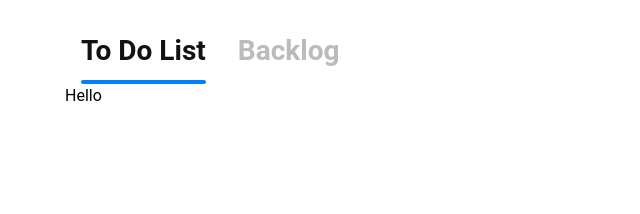
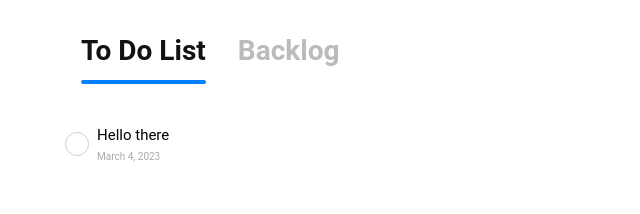
Before and after one commit to mahdiboomeri/bitburst-assessment, a Vue app: page /#/todo in a window 1280 px wide. Shown: the top 214 px of the page, without its empty margins (319-959 px from the left). Built offline with nearby package versions, Linux system fonts and the light colour scheme.

Commit message:
feat: todo item component

```diff
--- a/src/App.vue
+++ b/src/App.vue
@@ -5,7 +5,6 @@ import AppLayout from './layouts/default.vue'
 
 <template>
   <AppLayout>
-    Hello
     <RouterView />
   </AppLayout>
 </template>
--- /dev/null
+++ b/src/components/AppCheckbox.vue
@@ -0,0 +1,33 @@
+<script setup lang="ts">
+defineProps<{
+  modelValue: boolean
+}>()
+
+const emit = defineEmits<{
+  (event: 'update:modelValue', value: boolean): void
+}>()
+</script>
+
+<template>
+  <div class="relative w-6 h-6">
+    <input
+      type="checkbox"
+      class="checkbox w-full h-full rounded-full appearance-none outline-none cursor-pointer border border-light-gray checked:bg-normal-blue checked:border-normal-blue transition-colors"
+      :value="modelValue"
+      @change="(event) => emit('update:modelValue', (event.target as HTMLInputElement).checked)"
+    >
+
+    <svg class="tick absolute top-1/2 -translate-y-1/2 transition-transform inset-x-0 mx-auto pointer-events-none" width="12" height="10" viewBox="0 0 12 10" fill="none" xmlns="http://www.w3.org/2000/svg">
+      <path d="M4.02686 9.05222L0.173621 5.19898C-0.0578738 4.96748 -0.0578738 4.59214 0.173621 4.36062L1.01196 3.52227C1.24345 3.29075 1.61882 3.29075 1.85031 3.52227L4.44604 6.11797L10.0058 0.558238C10.2373 0.326743 10.6126 0.326743 10.8441 0.558238L11.6825 1.3966C11.914 1.62809 11.914 2.00343 11.6825 2.23495L4.86521 9.05224C4.6337 9.28373 4.25835 9.28373 4.02686 9.05222Z" fill="white" />
+    </svg>
+  </div>
+</template>
+
+<style scoped lang="postcss">
+.tick {
+  @apply scale-0;
+}
+.checkbox:checked + .tick {
+  @apply scale-100;
+}
+</style>
--- /dev/null
+++ b/src/components/TodoItem.vue
@@ -0,0 +1,29 @@
+<script setup lang="ts">
+import type { Todo } from '../types/todo'
+import { formatDate } from '../composables/date'
+import AppCheckbox from './AppCheckbox.vue'
+
+defineProps<{
+  item: Todo
+}>()
+</script>
+
+<template>
+  <div class="flex items-center gap-2">
+    <AppCheckbox :model-value="false" />
+
+    <div>
+      <p class="text-[15px] font-normal">
+        {{ item.name }}
+      </p>
+
+      <p class="text-[10px] font-normal mt-0.5 text-dark-gray">
+        {{ formatDate(item.createdAt) }}
+      </p>
+    </div>
+
+    <div class="ml-auto">
+      <slot name="actions" />
+    </div>
+  </div>
+</template>
--- /dev/null
+++ b/src/composables/date.ts
@@ -0,0 +1,7 @@
+export const formatDate = (date: Date) => {
+  return date.toLocaleDateString('en', {
+    year: 'numeric',
+    month: 'long',
+    day: 'numeric',
+  })
+}
--- a/src/routes/todo.vue
+++ b/src/routes/todo.vue
@@ -1,9 +1,18 @@
 <script setup lang="ts">
 import TodoCreator from '../components/TodoCreator.vue'
+import TodoItem from '../components/TodoItem.vue'
 </script>
 
 <template>
   <div class="flex flex-col flex-grow">
+    <TodoItem
+      class="mt-10"
+      :item="{
+        createdAt: new Date(),
+        name: 'Hello there',
+        status: 'PENDING',
+      }"
+    />
     <TodoCreator class="mt-auto" type="PENDING" />
   </div>
 </template>
```
